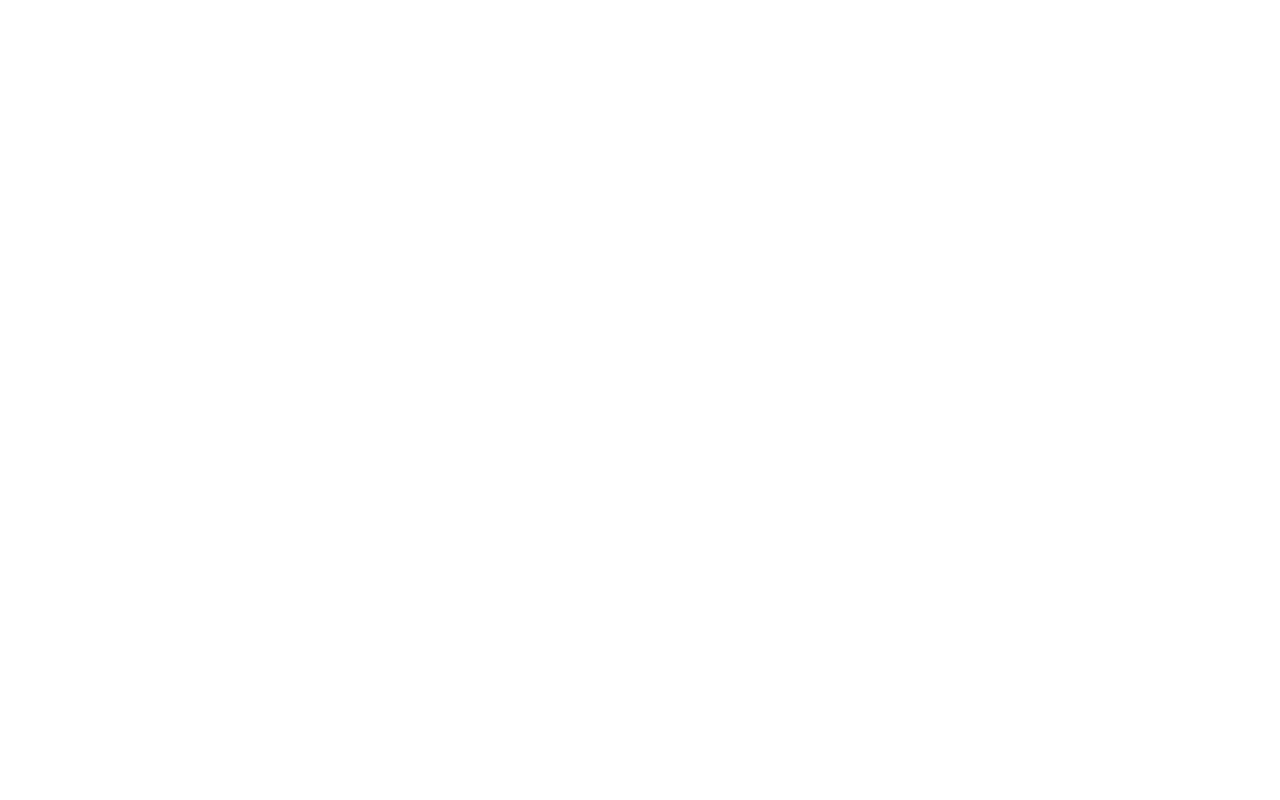
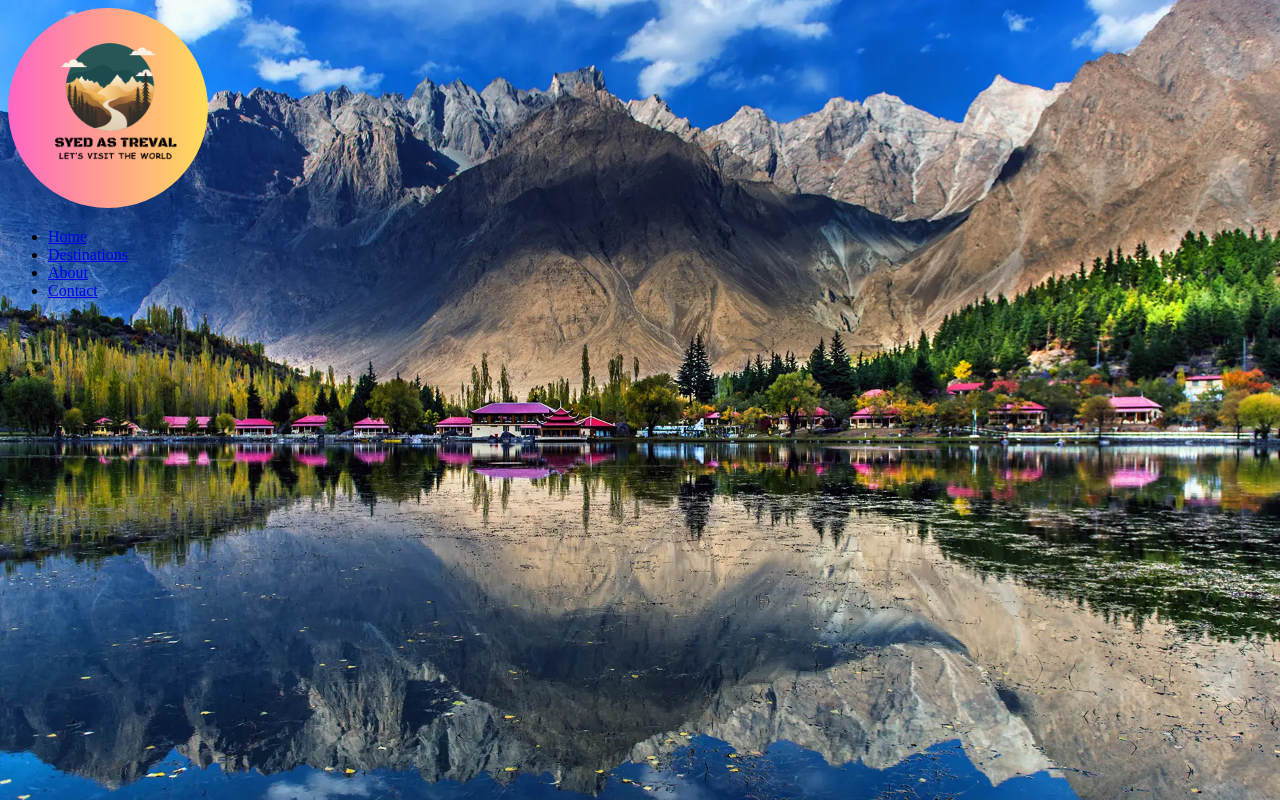
Before and after one commit to SYEDawais77/travelwithsyedas, a plain HTML site: page index.html in a window 1280 px wide. Drawn offline with Linux system fonts and the light colour scheme.

Commit message:
Adding Background picture and Navbar Links

```diff
--- a/index.html
+++ b/index.html
@@ -7,11 +7,22 @@
     <link rel="apple-touch-icon" sizes="180x180" href="/images/favicon_io/apple-touch-icon.png">
     <link rel="icon" type="image/png" sizes="32x32" href="/images/favicon_io/favicon-32x32.png">
     <link rel="icon" type="image/png" sizes="16x16" href="/images/favicon_io/favicon-16x16.png">
+    <link rel="stylesheet" href="/style/index.css" >
     <link rel="manifest" href="/images/favicon_io/site.webmanifest">
     <title>Home Page</title>
 </head>
-
 <body>
+    <header>
+        <img id="logo-image" src="/images/SYED AS TREVAL.png" alt="Syed AS Travel Logo" />
+        <nav>
+            <ul>
+                <li><a href="/index.html">Home</a></li>
+                <li><a href="/destinations.html">Destinations</a></li>
+                <li><a href="/about.html">About</a></li>
+                <li><a href="/contact.html">Contact</a></li>
+            </ul>
+        </nav>
+    </header>
 
 </body>
 
--- /dev/null
+++ b/style/index.css
@@ -0,0 +1,11 @@
+#logo-image {
+    width: 200px;
+    border-radius: 350px;
+}
+
+body {
+    background-image: url(/images/Pakistan.webp);
+    background-repeat: no-repeat;
+    background-attachment: fixed;
+    background-size: cover;
+}
```
Also changed, not shown: images/Pakistan.webp (added).
